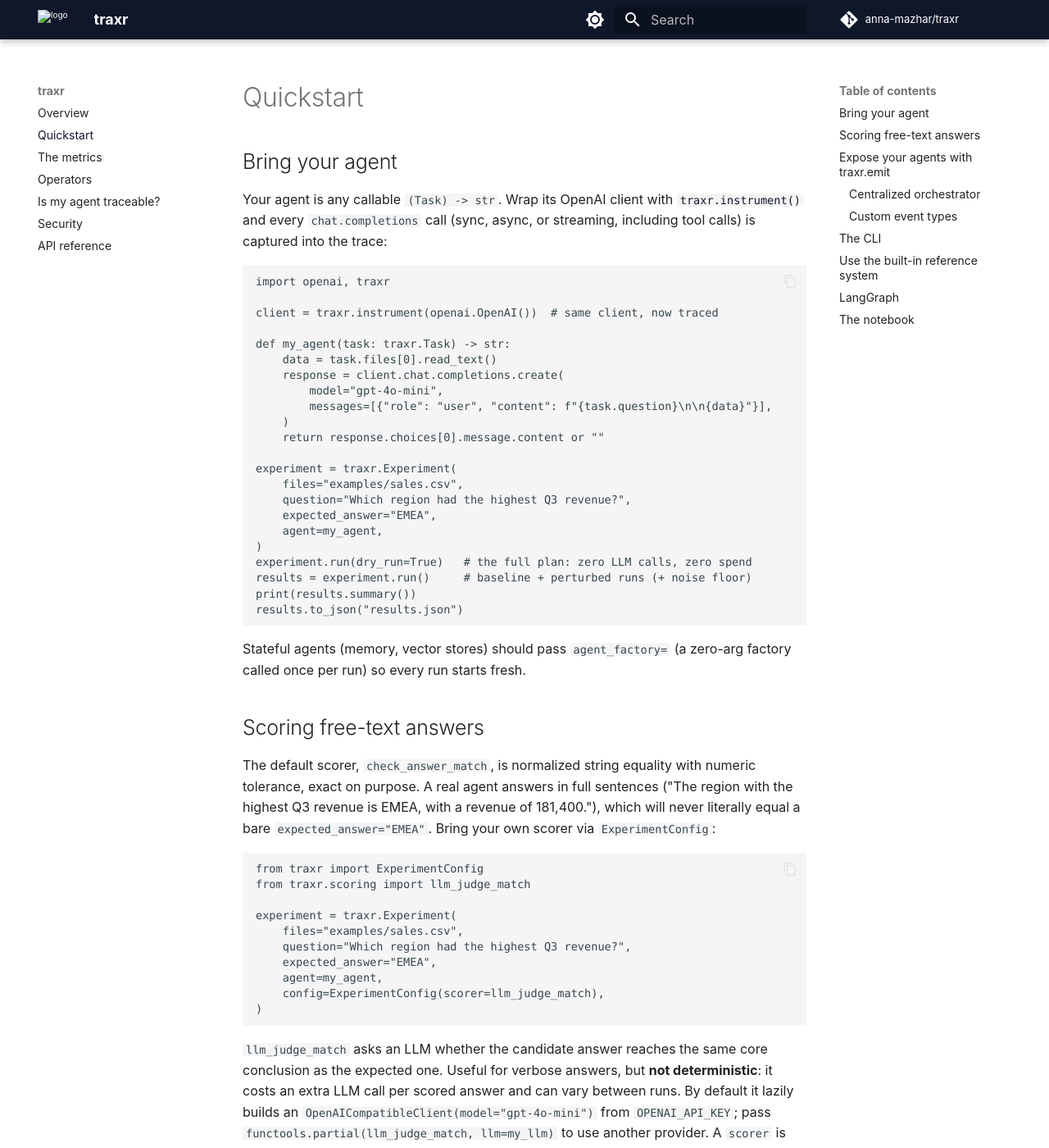
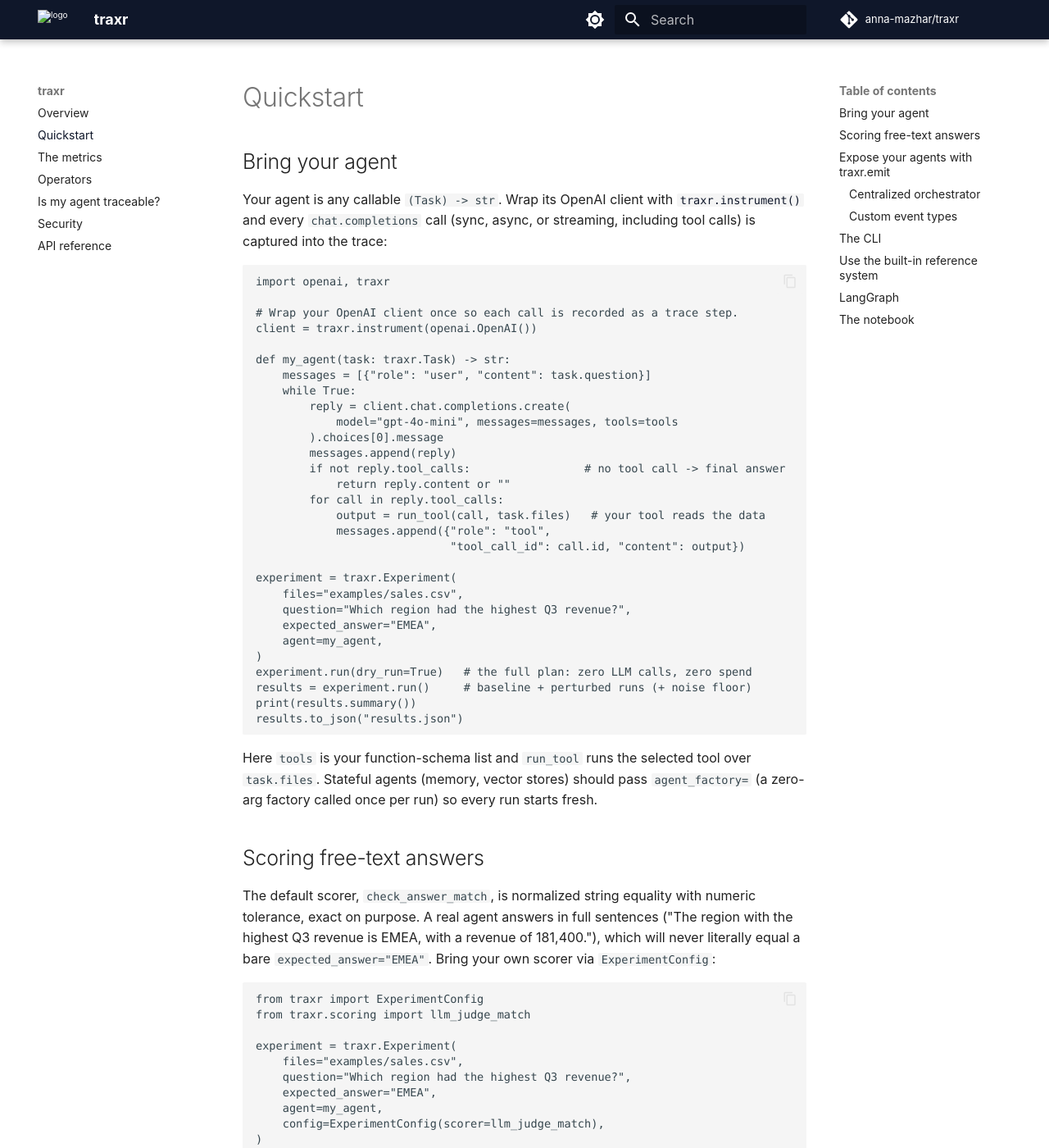
Before and after one commit to anna-mazhar/traxr, an MkDocs documentation site: the page built from docs/quickstart.md, in a window 1280 px wide and 1400 px high. Shown: the whole window at 82% size. Built offline with MkDocs 1.6.1 and Material for MkDocs 9.7.7, drawn with Linux system fonts in a browser that asks for light colours; comment, search, counter and statistics services are not loaded.

Commit message:
docs: make the canonical agent example a tool-using loop
The single chat.completions example produced a one-step trace, so d_norm/t*/
manifestation had nothing to measure. Replace it with a minimal tool-using
loop (Tier 0 captures the tool calls automatically), so perturbing the data
actually moves the trace. README and docs/quickstart use the full skeleton;
the landing page uses a shorter run_tools variant with a full-example link.

````diff
--- a/docs/quickstart.md
+++ b/docs/quickstart.md
@@ -10,15 +10,22 @@ is captured into the trace:
 ```python
 import openai, traxr
 
-client = traxr.instrument(openai.OpenAI())  # same client, now traced
+# Wrap your OpenAI client once so each call is recorded as a trace step.
+client = traxr.instrument(openai.OpenAI())
 
 def my_agent(task: traxr.Task) -> str:
-    data = task.files[0].read_text()
-    response = client.chat.completions.create(
-        model="gpt-4o-mini",
-        messages=[{"role": "user", "content": f"{task.question}\n\n{data}"}],
-    )
-    return response.choices[0].message.content or ""
+    messages = [{"role": "user", "content": task.question}]
+    while True:
+        reply = client.chat.completions.create(
+            model="gpt-4o-mini", messages=messages, tools=tools
+        ).choices[0].message
+        messages.append(reply)
+        if not reply.tool_calls:                 # no tool call -> final answer
+            return reply.content or ""
+        for call in reply.tool_calls:
+            output = run_tool(call, task.files)   # your tool reads the data
+            messages.append({"role": "tool",
+                             "tool_call_id": call.id, "content": output})
 
 experiment = traxr.Experiment(
     files="examples/sales.csv",
@@ -32,8 +39,10 @@ print(results.summary())
 results.to_json("results.json")
 ```
 
-Stateful agents (memory, vector stores) should pass `agent_factory=`
-(a zero-arg factory called once per run) so every run starts fresh.
+Here `tools` is your function-schema list and `run_tool` runs the selected
+tool over `task.files`. Stateful agents (memory, vector stores) should pass
+`agent_factory=` (a zero-arg factory called once per run) so every run starts
+fresh.
 
 ## Scoring free-text answers
 
````
Also changed, not shown: README.md (+21 -11 lines), 1 other file.
